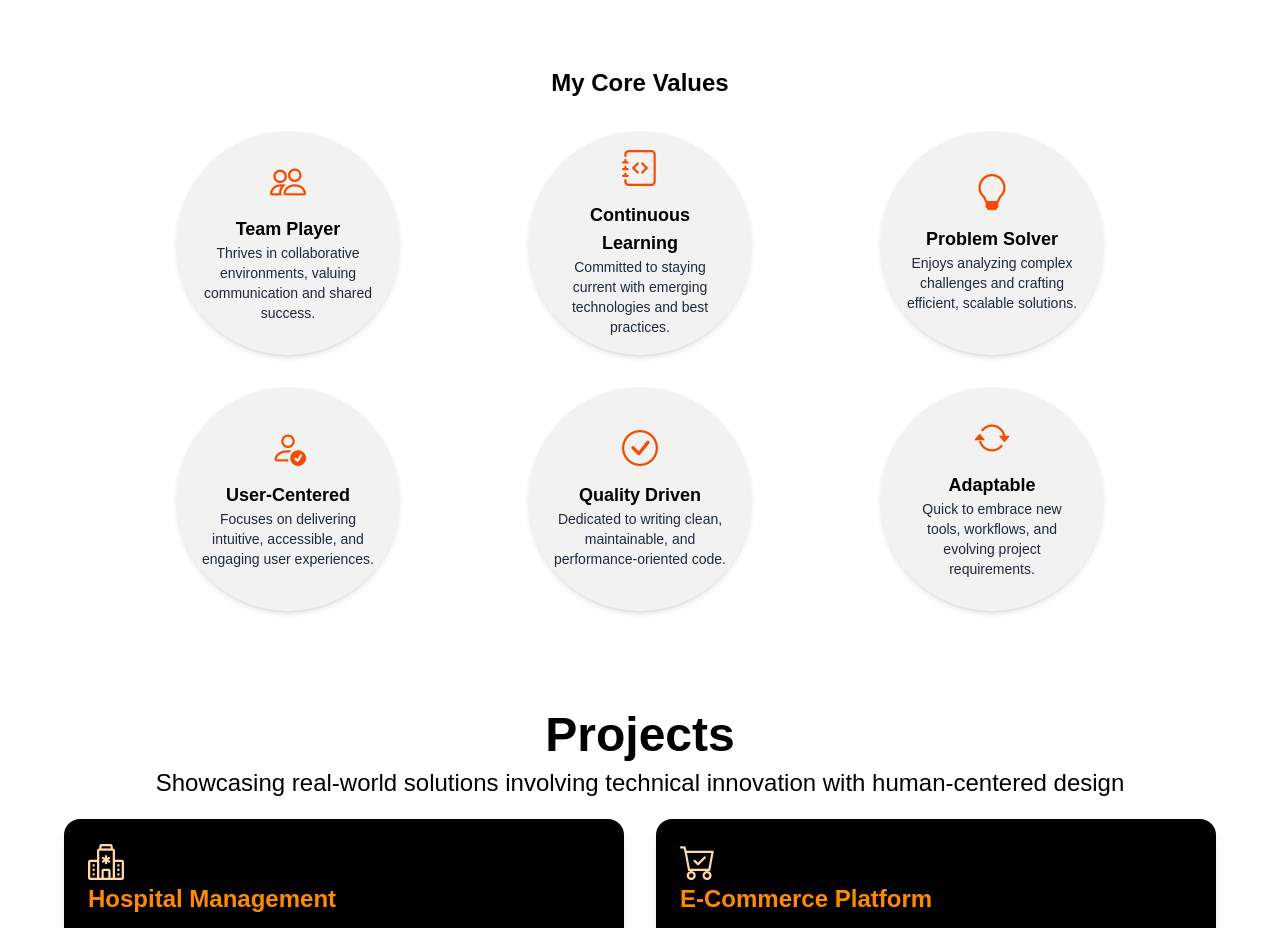
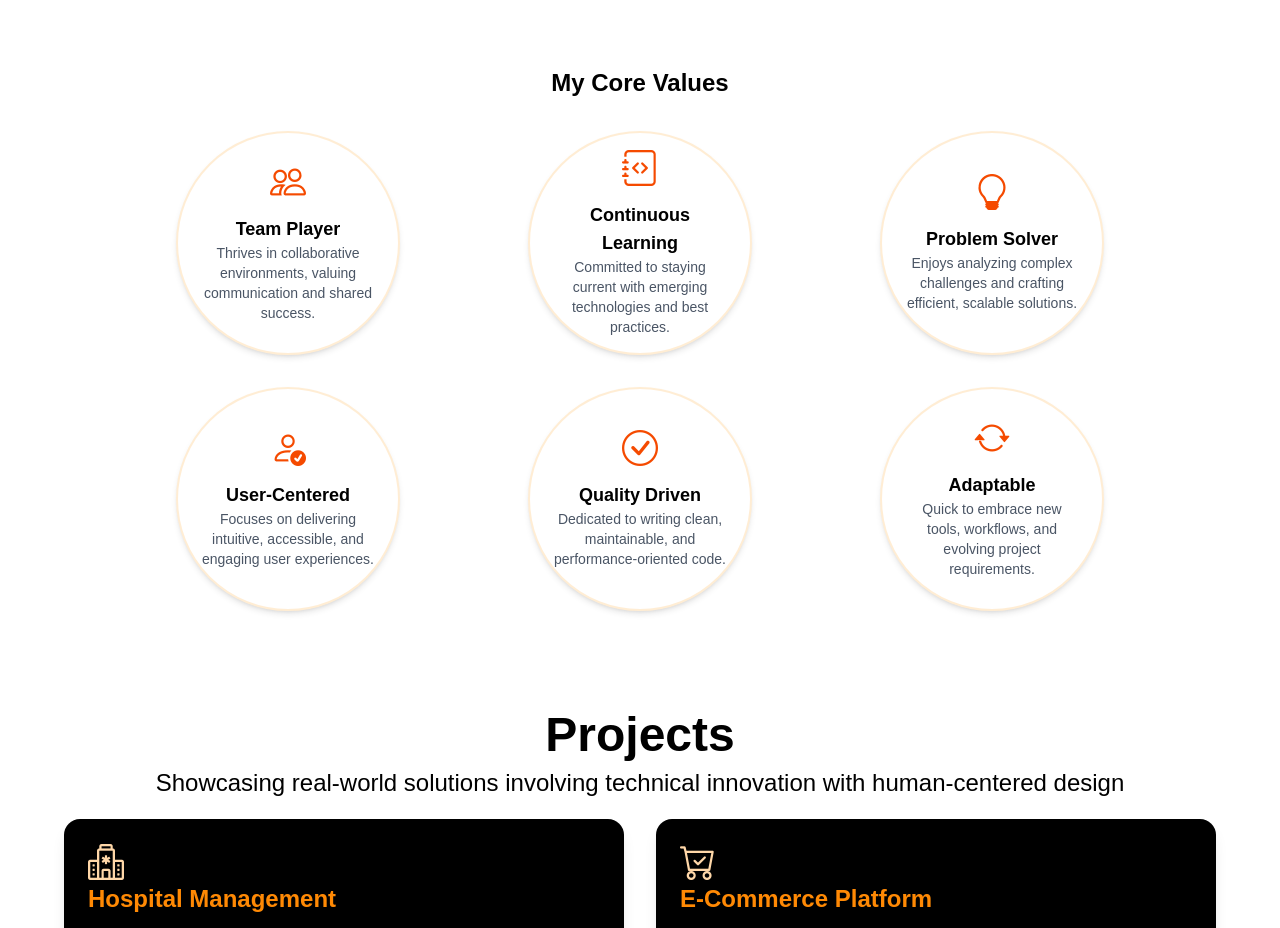
Before and after one commit to WisdomChukwuemeka/wecare, a Next.js app: page / in a window 1280 px wide. Shown: the part 1380-2308 px from the top of the page. Built offline with nearby package versions, Linux system fonts and the light colour scheme.

Commit message:
color update

```diff
--- a/app/components/home.jsx
+++ b/app/components/home.jsx
@@ -213,8 +213,9 @@ export const Homepage = () => {
               <motion.div
                 key={value.id}
                 className={`flex flex-col items-center justify-center text-center p-6 rounded-full
-                shadow-md w-56 h-56 mx-auto backdrop-blur-md bg-opacity-10
-                ${theme === "dark" ? "bg-white/30" : "bg-black/5"}
+                shadow-md w-56 h-56 mx-auto backdrop-blur-md bg-opacity-30
+            ${theme === "dark" ? "bg-white" : "bg-white border-2 border-orange-100 "}
+
                 `}
                 initial={{ opacity: 0, y: 30 }}
                 whileInView={{ opacity: 1, y: 0 }}
@@ -226,9 +227,7 @@ export const Homepage = () => {
                 <h3 className={`font-semibold text-lg
                 ${theme === "dark" ? "text-black" : "text-black"}
                   `}>{value.name}</h3>
-                <p className={`text-sm
-                ${theme === "dark" ? "text-gray-100" : "text-gray-800"}
-                `}>{value.text}</p>
+                <p className="text-sm text-gray-600">{value.text}</p>
               </motion.div>
             ))}
           </div>
@@ -246,7 +245,7 @@ export const Homepage = () => {
                 key={project.id}
                 className={`relative group overflow-hidden flex flex-col md:flex-row
                   gap-4 bg-black text-white p-6 rounded-2xl shadow-lg
-                  ${theme === "dark" ? "bg-gradient-to-r from-white/30 to-white/30" : "bg-black"}
+                  ${theme === "dark" ? "bg-white" : "bg-black"}
                   `}
                 initial={{ opacity: 0, y: 50 }}
                 whileInView={{ opacity: 1, y: 0 }}
@@ -259,7 +258,7 @@ export const Homepage = () => {
                   <i className={`${project.icon} text-4xl text-orange-200`}></i>
                   <h3 className="font-semibold text-lg md:text-xl xl:text-2xl text-orange-400">{project.name}</h3>
                   <p className={`text-base md:text-lg
-                    ${theme === "dark" ? "text-white" : "text-white"}
+                    ${theme === "dark" ? "text-gray-800" : "text-white"}
                     `}>{project.desc}</p>
                   <div className="mt-4">
                     <h4 className="text-orange-400 font-semibold mb-2">Core Features</h4>
```
